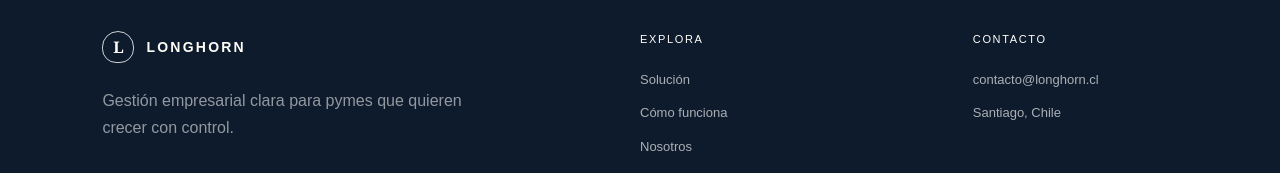
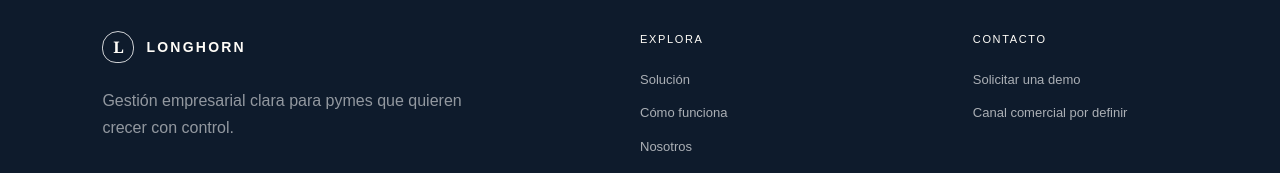
Before and after one commit to MarceloGarciaRojas/longhorn, a Next.js app in the folder site/: page / in a window 1280 px wide. Shown: the part 4059-4232 px from the top of the page. Built offline with nearby package versions, Linux system fonts and the light colour scheme.

Commit message:
Evitar datos comerciales provisionales

```diff
--- a/site/app/page.tsx
+++ b/site/app/page.tsx
@@ -134,7 +134,7 @@ export default function Home() {
         </div>
         <div className="cta-copy">
           <p>Cuéntanos cómo funciona hoy tu pyme. Te mostraremos cómo Longhorn puede ayudarte a ordenar la operación y preparar el crecimiento.</p>
-          <a className="button button-light" href="mailto:contacto@longhorn.cl">Solicitar una demo <span aria-hidden="true">↗</span></a>
+          <a className="button button-light" href="#inicio">Solicitar una demo <span aria-hidden="true">↗</span></a>
         </div>
       </section>
 
@@ -147,7 +147,7 @@ export default function Home() {
         <div className="footer-main">
           <div><a className="brand footer-brand" href="#inicio"><span className="brand-mark">L</span><span>LONGHORN</span></a><p>Gestión empresarial clara para pymes que quieren crecer con control.</p></div>
           <div><h3>Explora</h3><a href="#solucion">Solución</a><a href="#metodo">Cómo funciona</a><a href="#nosotros">Nosotros</a></div>
-          <div><h3>Contacto</h3><a href="mailto:contacto@longhorn.cl">contacto@longhorn.cl</a><span>Santiago, Chile</span></div>
+          <div><h3>Contacto</h3><a href="#contacto">Solicitar una demo</a><span>Canal comercial por definir</span></div>
         </div>
         <div className="footer-bottom"><span>© 2026 Longhorn. Todos los derechos reservados.</span><span>Privacidad · Términos</span></div>
       </footer>
```
